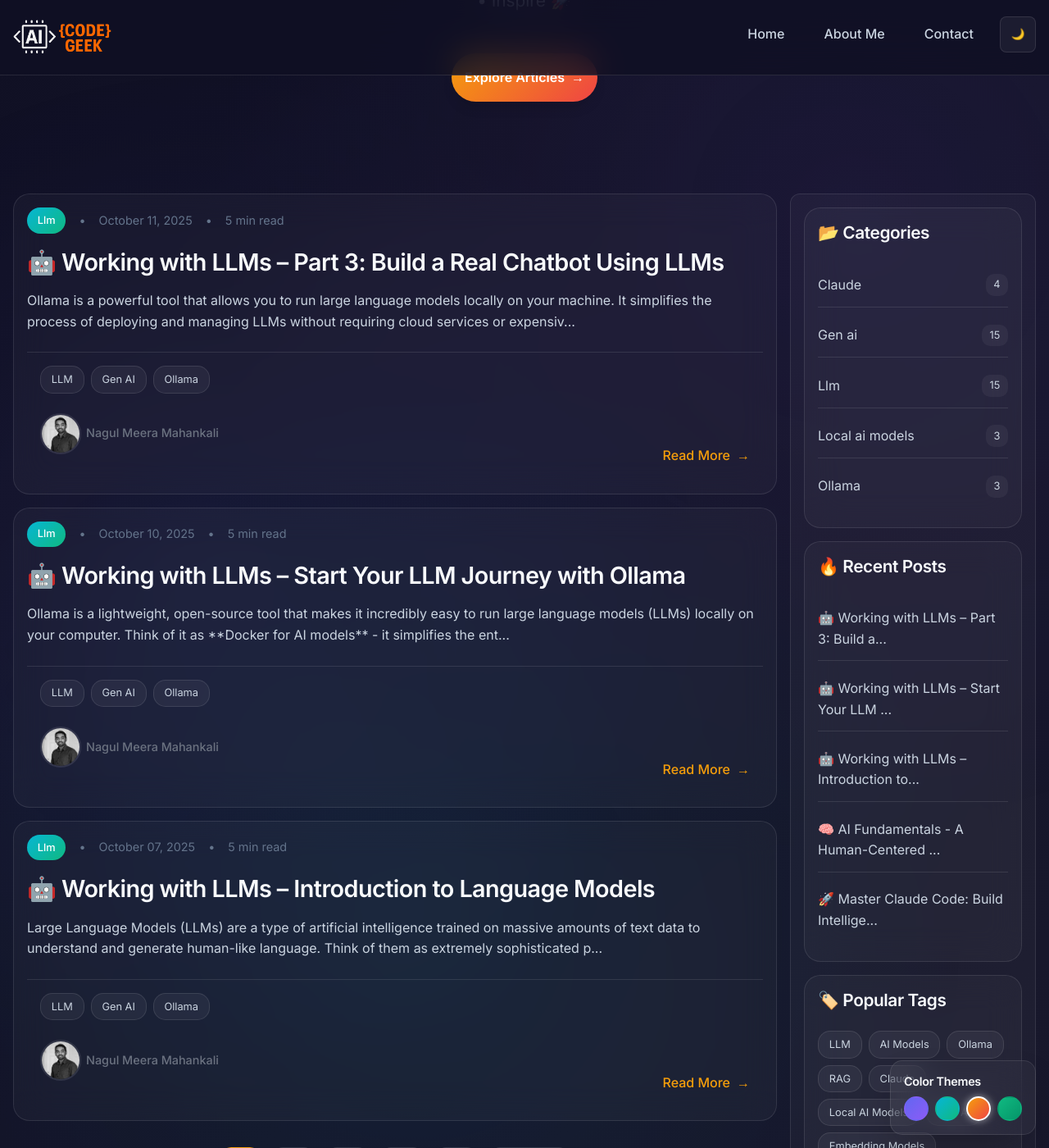
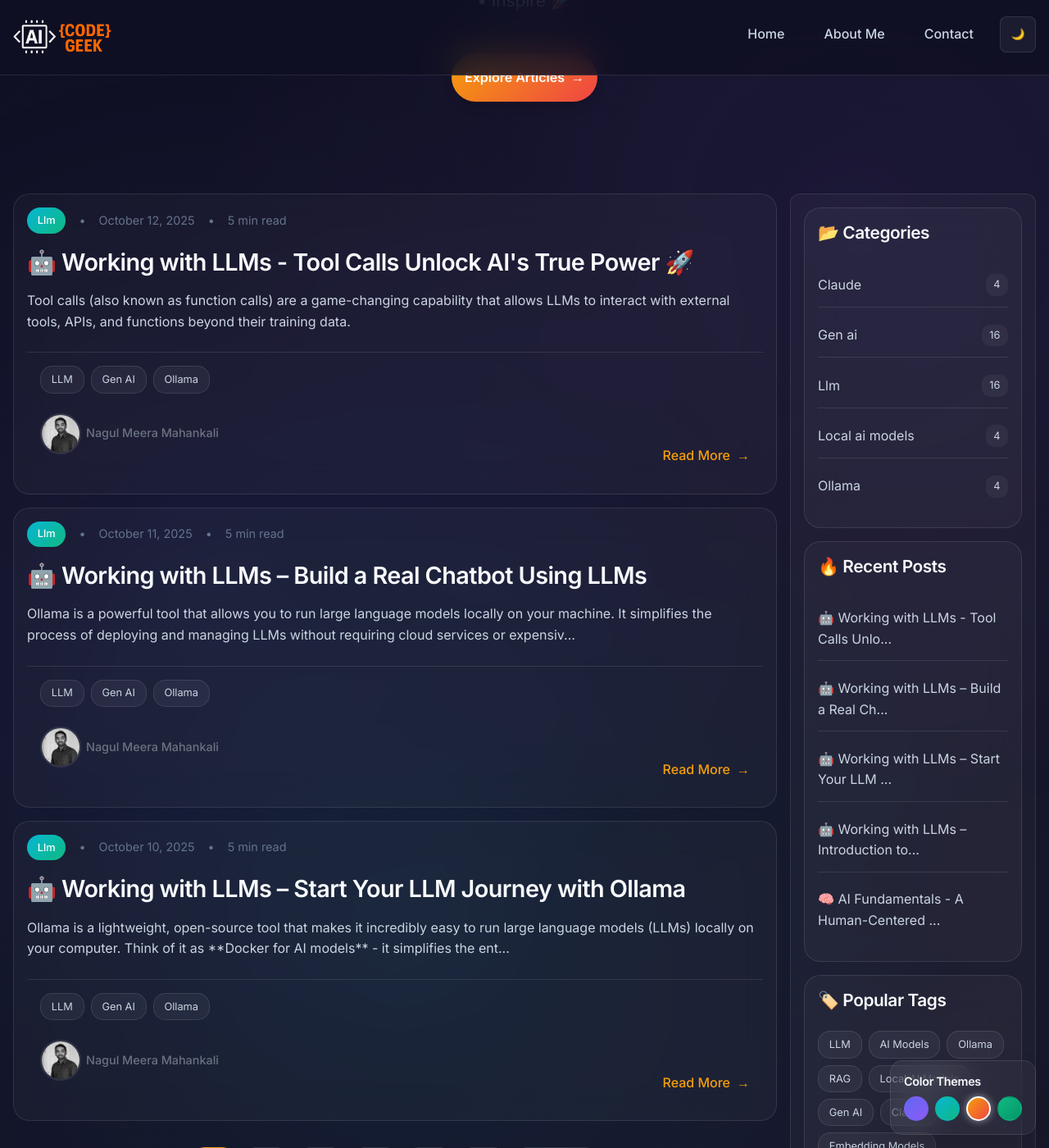
Before and after one commit to AI-Code-Geek/ai-code-geek.github.io, a Jekyll site: the page built from index.html, in a window 1280 px wide and 1400 px high, scrolled down 377 px. Shown: the whole window at 82% size. Built offline with Jekyll 4.4.1, drawn with Linux system fonts in a browser that asks for light colours; the list of posts is cut into pages by our own code; some of the changed lines change nothing that is shown.

````diff
--- a/_posts/2025-10-11-Working-with-LLMs-Build-a-Real-Chatbot-Using-LLMs.md
+++ b/_posts/2025-10-11-Working-with-LLMs-Build-a-Real-Chatbot-Using-LLMs.md
@@ -1,6 +1,6 @@
 ---
 layout: post
-title: "🤖 Working with LLMs – Part 3: Build a Real Chatbot Using LLMs"
+title: "🤖 Working with LLMs – Build a Real Chatbot Using LLMs"
 date: 2025-10-11 10:00:00 +0000
 categories: [LLM, Gen AI, Ollama, Local AI Models]
 tags: [LLM, Gen AI, Ollama, Local AI Models]
--- /dev/null
+++ b/_posts/2025-10-12-Working with LLMs - Tool Calls Unlock AI's True Power.md
@@ -0,0 +1,249 @@
+---
+layout: post
+title: "🤖 Working with LLMs - Tool Calls Unlock AI's True Power 🚀"
+date: 2025-10-12 10:00:00 +0000
+categories: [LLM, Gen AI, Ollama, Local AI Models]
+tags: [LLM, Gen AI, Ollama, Local AI Models]
+author_profile: true
+author: "nagul_meera"
+reading_time: 5
+excerpt: "Tool calls (also known as function calls) are a game-changing capability that allows LLMs to interact with external tools, APIs, and functions beyond their training data."
+---
+## 📺 Tutorial Video
+
+- [**🤖 Working with LLMs – Part 4: Tool Calls Unlock AI's True Power 🚀**](https://youtu.be/XiVzeJfxGkg){:target="_blank"}
+  [![🤖 Working with LLMs – Part 4: Tool Calls Unlock AI's True Power 🚀](/docs/assets/images/2025/oct/llms/4.png)](https://youtu.be/9praXP2u_Zk){:target="_blank"}
+---
+## 📚 What are Tool/Function Calls in LLMs?
+
+Tool calls (also known as function calls) are a **game-changing capability** that allows LLMs to interact with external tools, APIs, and functions beyond their training data.
+
+### The Core Concept
+
+- **Traditional LLMs:** Can only generate text based on their training data
+- **LLMs with Tool Calls:** Can trigger external functions, fetch real-time data, and perform actions
+- **The Magic:** LLM decides when and how to use tools based on user intent
+
+**Example:** Instead of guessing the weather, an LLM can call a weather API. Instead of making up math calculations, it can use a calculator function.
+
+### 🧒 Human Analogy: Understanding Tool Calls
+
+**Imagine the adult brain faces a new question—something they haven't learned:**
+
+- 🧑 The adult (LLM) turns to young kids (external tools/APIs) who are up-to-date and specialized
+- 💬 The adult asks: *"Hey kid, what's the weather in Tokyo?"*
+- 👦 The kid checks and replies: *"It's 22°C and sunny"*
+- ✅ The adult passes this answer along to you
+
+**Key Insight:** The LLM delegates tasks to external tools when it doesn't have the answer itself—just like an adult asking a specialist!
+
+---
+
+## ⚡ Why Tool Calls are Critical for LLM Applications
+
+### 🎯 Accuracy
+Get real-time, accurate data instead of hallucinated information
+
+### 🔌 Integration
+Connect to databases, APIs, and external systems seamlessly
+
+### 🚀 Action
+LLMs can perform tasks, not just talk about them
+
+### Real-World Use Cases
+
+- **Customer Support:** Query databases for order status, update tickets, send emails
+- **Data Analysis:** Execute SQL queries, generate charts, fetch metrics
+- **Automation:** Schedule meetings, book appointments, manage workflows
+- **Research:** Search the web, retrieve documents, analyze information
+
+---
+
+## 💻 Tool Call Structure: The Basics
+
+### 1. Define Your Tool
+
+```python
+tools = [
+  {
+    'type': 'function',
+    'function': {
+      'name': 'get_weather',
+      'description': 'Get current weather for a location',
+      'parameters': {
+        'type': 'object',
+        'properties': {
+          'location': {
+            'type': 'string',
+            'description': 'City name'
+          },
+          'unit': {
+            'type': 'string',
+            'enum': ['celsius', 'fahrenheit']
+          }
+        },
+        'required': ['location']
+      }
+    }
+  }
+]
+```
+
+### 2. Implement the Function
+
+```python
+import requests
+
+def get_weather(location, unit='celsius'):
+    # Call weather API
+    response = requests.get(f'https://api.weather.com/{location}')
+
+    return {
+        'location': location,
+        'temperature': 22,
+        'unit': unit,
+        'condition': 'Sunny'
+    }
+```
+
+---
+
+## 🏠 Complete Example: Ollama Local Model
+
+**Scenario:** Build a real-time stock price assistant using Ollama running locally 📈
+
+```python
+import ollama
+import yfinance as yf
+import json
+from datetime import datetime
+
+# Define stock price tools
+tools = [
+  {
+    'type': 'function',
+    'function': {
+      'name': 'get_stock_price',
+      'description': 'Get real-time stock price and info for a given ticker symbol',
+      'parameters': {
+        'type': 'object',
+        'properties': {
+          'ticker': {
+            'type': 'string',
+            'description': 'Stock ticker symbol (e.g., AAPL, TSLA, GOOGL)'
+          }
+        },
+        'required': ['ticker']
+      }
+    }
+  }
+]
+
+# Stock price function using Yahoo Finance
+def get_stock_price(ticker):
+    try:
+        # Create ticker object
+        stock = yf.Ticker(ticker)
+
+        # Get current price and info
+        info = stock.info
+        hist = stock.history(period='1d')
+
+        if len(hist) > 0:
+            current_price = hist['Close'].iloc[-1]
+            previous_close = info.get('previousClose', current_price)
+            change = current_price - previous_close
+            change_percent = (change / previous_close) * 100
+
+            return {
+                'ticker': ticker.upper(),
+                'company_name': info.get('longName', 'N/A'),
+                'price': round(current_price, 2),
+                'change': round(change, 2),
+                'change_percent': round(change_percent, 2),
+                'volume': hist['Volume'].iloc[-1],
+                'market_cap': info.get('marketCap', 'N/A'),
+                'day_high': hist['High'].iloc[-1],
+                'day_low': hist['Low'].iloc[-1],
+                'timestamp': datetime.now().strftime('%Y-%m-%d %H:%M:%S')
+            }
+        else:
+            return {'error': f'No data available for {ticker}'}
+
+    except Exception as e:
+        return {'error': str(e)}
+
+# Chat with tool calling
+user_query = 'What is the current stock price of Tesla?'
+
+response = ollama.chat(
+    model='llama3.1',
+    messages=[{'role': 'user', 'content': user_query}],
+    tools=tools
+)
+
+# Process tool call
+if response['message'].get('tool_calls'):
+    tool_call = response['message']['tool_calls'][0]
+    function_name = tool_call['function']['name']
+    arguments = tool_call['function']['arguments']
+
+    print(f'🤖 Calling function: {function_name} with {arguments}')
+
+    # Execute function
+    result = get_stock_price(**arguments)
+
+    print(f'📊 Stock data retrieved: {result}')
+
+    # Send result back to model for natural response
+    final_response = ollama.chat(
+        model='llama3.1',
+        messages=[
+            {'role': 'user', 'content': user_query},
+            response['message'],
+            {'role': 'tool', 'content': json.dumps(result)}
+        ],
+        tools=tools
+    )
+
+    print(f'\n💬 AI Response: {final_response["message"]["content"]}')
+else:
+    print(response['message']['content'])
+```
+
+### Example Output:
+
+**🤖 Calling function:** get_stock_price with {'ticker': 'TSLA'}
+
+**📊 Stock data retrieved:** {'ticker': 'TSLA', 'company_name': 'Tesla, Inc.', 'price': 242.84, 'change': 5.67, 'change_percent': 2.39, 'volume': 89234561, 'market_cap': 771840000000, 'day_high': 245.32, 'day_low': 238.91, 'timestamp': '2025-10-12 14:23:45'}
+
+**💬 AI Response:** "Tesla (TSLA) is currently trading at $242.84, up $5.67 (2.39%) from the previous close. The stock has been trading between $238.91 and $245.32 today, with a strong trading volume of 89.2 million shares. Tesla's market cap stands at approximately $771.84 billion."
+
+### 🔑 Key Points:
+
+- Uses **yfinance** library - no API key required!
+- LLM automatically detects when to call the stock price function
+- Real-time data fetched directly from Yahoo Finance
+- Includes comprehensive data: price, volume, market cap, day high/low
+- Result formatted naturally by the LLM for user-friendly response
+- Can be extended with multiple tools (news, analysis, portfolio tracking)
+
+---
+
+## 🎯 Key Takeaways
+
+- Tool calls bridge the gap between LLM intelligence and real-world actions
+- They enable accurate, real-time information instead of hallucinations
+- The LLM decides when to use tools based on context and user intent
+- Local models like Ollama support tool calling for privacy-focused applications
+- Proper tool definitions are crucial for the LLM to understand and use them correctly
+
+### Next Steps
+
+Experiment with different tools, combine multiple functions, and build intelligent agents that can perform complex tasks autonomously. The possibilities are endless! 🚀
+
+---
+
+**Ready to transform your AI applications?**
+
+🤖 💪 🚀
````
Also changed, not shown: docs/assets/images/2025/oct/llms/4.png (added).
